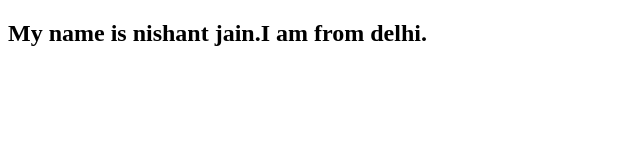
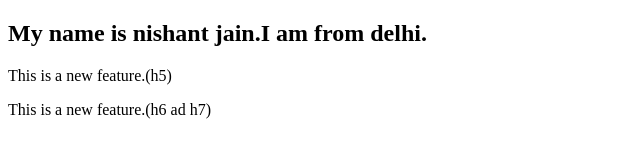
Before and after one commit to nishantjain8920/practice8, a plain HTML site: page index.html in a window 1280 px wide. Shown: the whole page, without its empty margins (0-640 px from the left). Drawn offline with Linux system fonts and the light colour scheme.

Commit message:
add both changes

```diff
--- a/index.html
+++ b/index.html
@@ -7,5 +7,7 @@
 </head>
 <body>
     <h2>My name is nishant jain.I am from delhi.</h2>
+    <p>This is a new feature.(h5)</p>
+    <p>This is a new feature.(h6 ad h7)</p>
 </body>
 </html>
```
